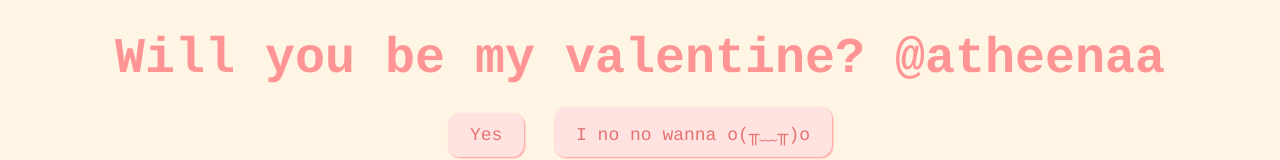
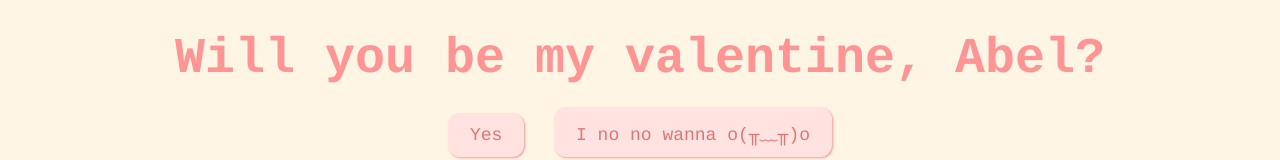
Before and after one commit to CL4Y0101/valentineyh, a plain HTML site: page index.html in a window 1280 px wide. Shown: the top 160 px of the page. Drawn offline with Linux system fonts and the light colour scheme.

Commit message:
Update index.html

```diff
--- a/index.html
+++ b/index.html
@@ -7,7 +7,7 @@
     <link rel="stylesheet" href="css/valentine.css" />
   </head>
   <body>
-    <div id="valentineQuestion"><b>Will you be my valentine? @atheenaa </b></div>
+    <div id="valentineQuestion"><b>Will you be my valentine, Abel? </b></div>
     <button class="answerButton" onclick="location.href='thankyou.html'">
       Yes
     </button>
```
